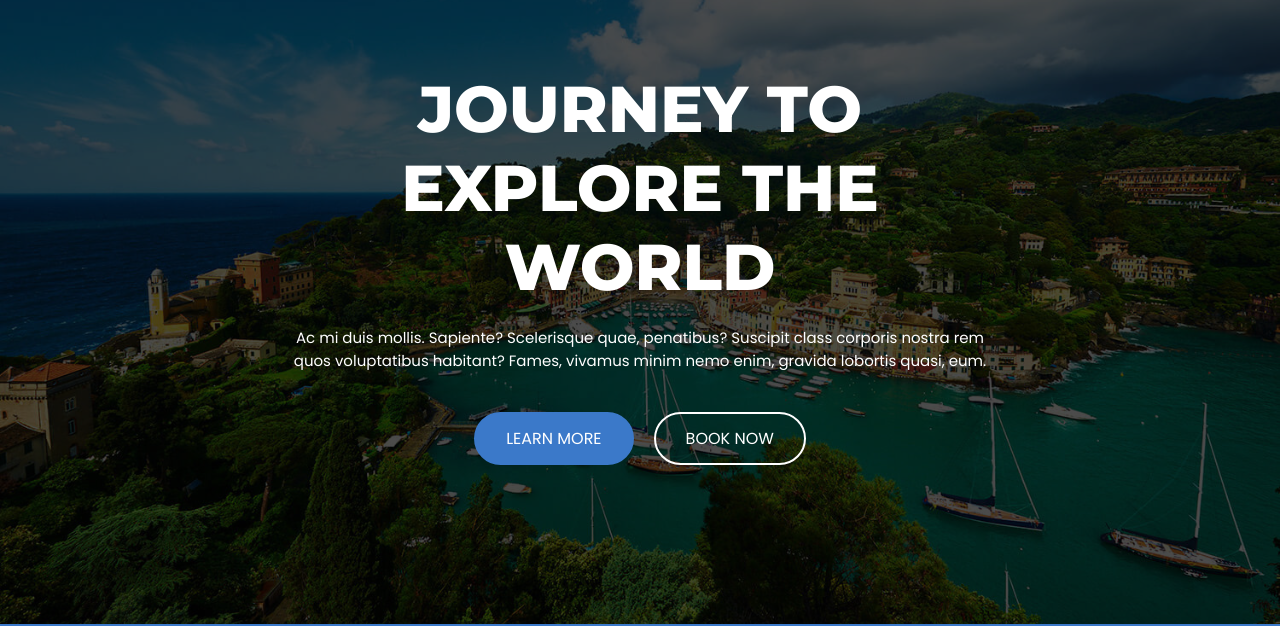
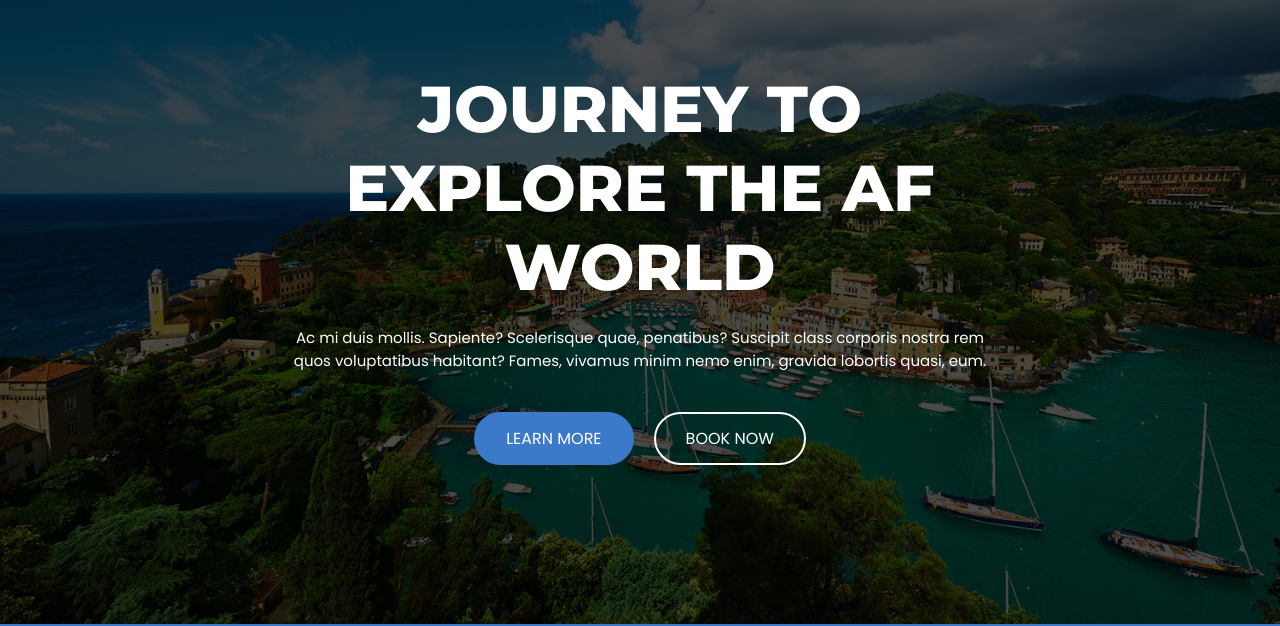
Before and after one commit to andyfin99/tourly-master, a plain HTML site: page tourly-master/index.html in a window 1280 px wide. Shown: the part 176-802 px from the top of the page. Drawn offline with nearby package versions, Linux system fonts and the light colour scheme.

Commit message:
UPDATED FILE

```diff
--- a/tourly-master/index.html
+++ b/tourly-master/index.html
@@ -169,7 +169,7 @@
       <section class="hero" id="home">
         <div class="container">
 
-          <h2 class="h1 hero-title">Journey to explore the world</h2>
+          <h2 class="h1 hero-title">Journey to explore the AF world</h2>
 
           <p class="hero-text">
             Ac mi duis mollis. Sapiente? Scelerisque quae, penatibus? Suscipit class corporis nostra rem quos
```
